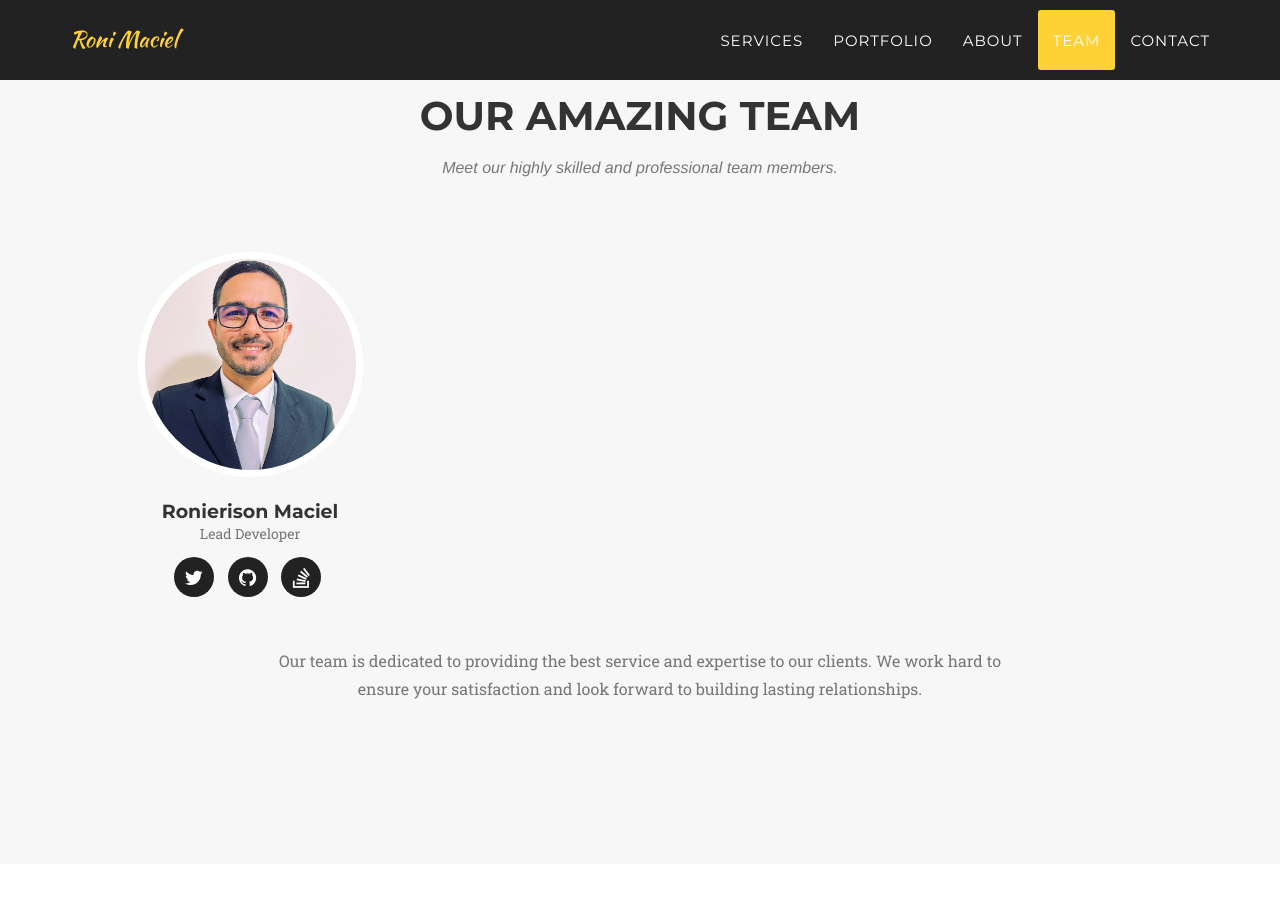
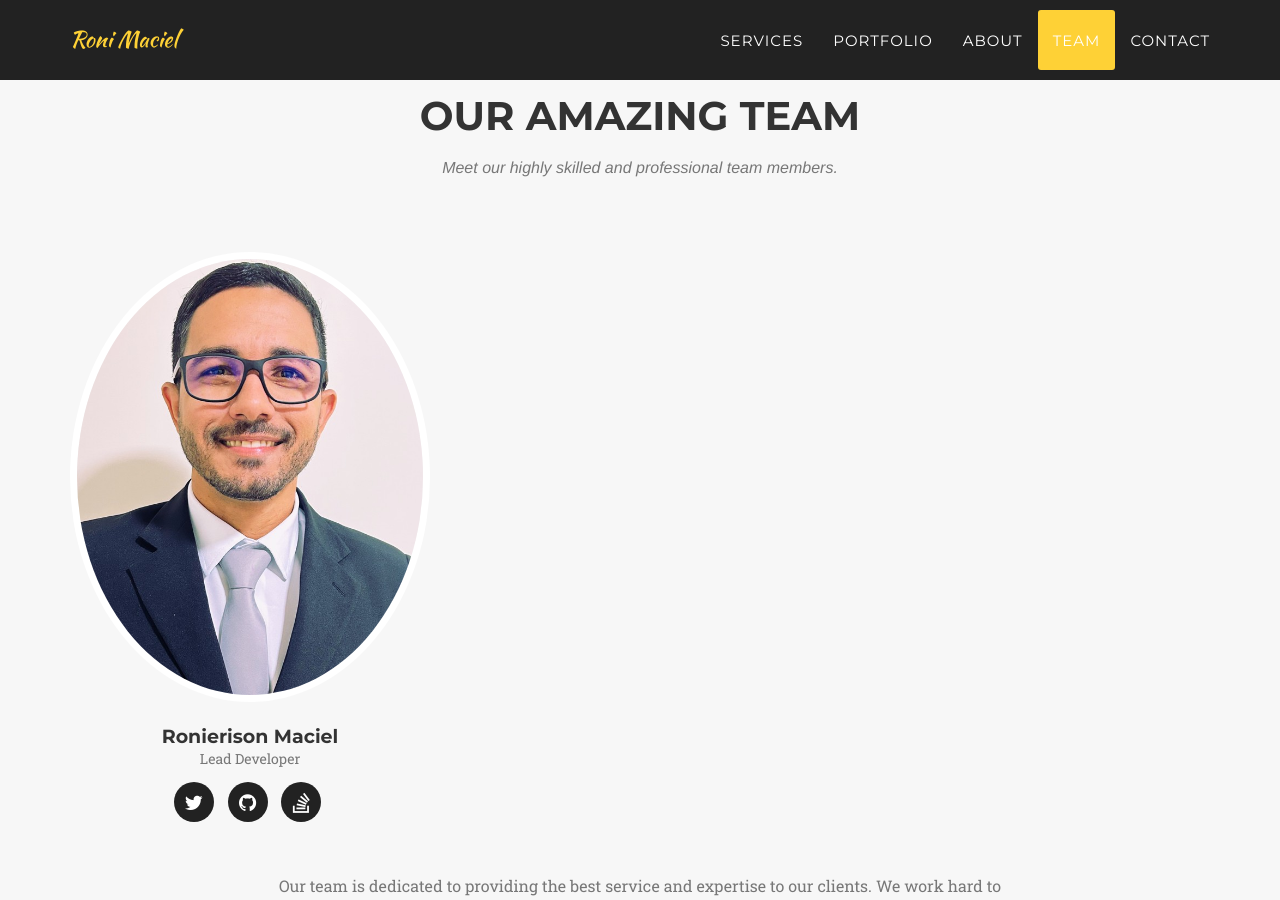
Before and after one commit to RonierisonMaciel/ronierisonmaciel.github.io, a Jekyll site: the page built from index.html, in a window 1280 px wide and 900 px high, scrolled down 4621 px. Built offline with Jekyll 4.4.1, drawn with Linux system fonts in a browser that asks for light colours; some web fonts are replaced.

Commit message:
:fire: update html team

```diff
--- a/_includes/team.html
+++ b/_includes/team.html
@@ -11,7 +11,7 @@
             {% for member in site.people %}
             <div class="col-sm-4">
                 <div class="team-member text-center">
-                    <img src="img/team/{{ member.pic }}.jpg" class="img-responsive img-circle mx-auto d-block" style="width: 225px; height: 225px; object-fit: cover;" alt="{{ member.name }}">
+                    <img src="img/team/{{ member.pic }}.jpg" class="img-responsive img-circle mx-auto d-block" style="width: 450px; height: 450px; object-fit: cover;" alt="{{ member.name }}">
                     <h4>{{ member.name }}</h4>
                     <p class="text-muted">{{ member.position }}</p>
                     <ul class="list-inline social-buttons">
```
